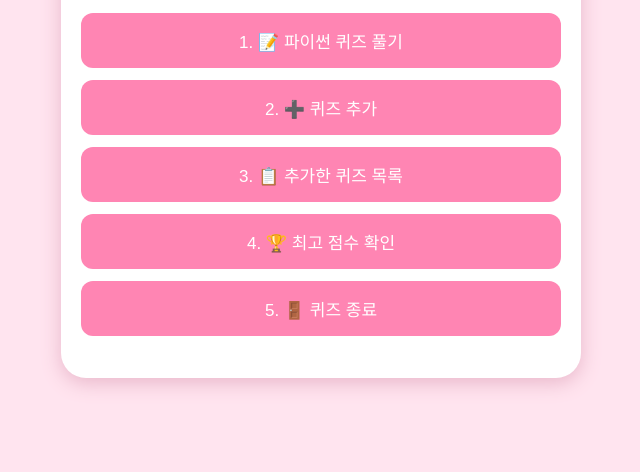
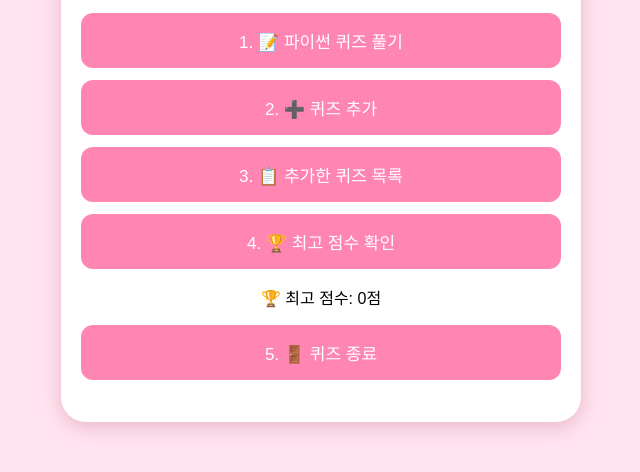
Before and after one commit to jinsoon41088-coder/pink-panda-python-git, a plain HTML site: page index.html in a window 1280 px wide. Both pictures are taken after a click on the button "4. 🏆 최고 점수 확인". Shown: the part 214-686 px from the top of the page, without its empty margins (319-959 px from the left). Drawn offline with Linux system fonts and the light colour scheme.

Commit message:
Show high score below button

```diff
--- a/index.html
+++ b/index.html
@@ -75,6 +75,8 @@
 
 <button onclick="showHighScore()">4. 🏆 최고 점수 확인</button>
 
+<p id="high-score-display" style="display: none;">🏆 최고 점수: 0점</p>
+
         <button>5. 🚪 퀴즈 종료</button>
     </div>
 
@@ -85,9 +87,13 @@
     let currentQuestion = 1;
     let answered = false;
 
+
 function showHighScore() {
-    alert("🏆 핑크판다 최고 점수: " + highScore + "점");
+    const display = document.getElementById("high-score-display");
+    display.textContent = "🏆 최고 점수: " + highScore + "점";
+    display.style.display = "block";
 }
+
 
     function showQuiz() {
        document.getElementById("quiz-area").style.display = "block";
```
